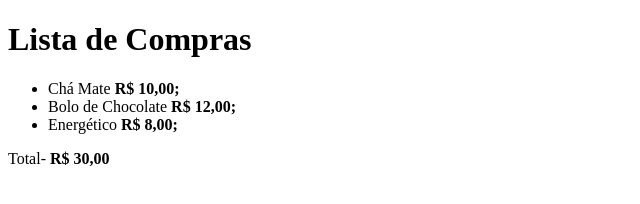
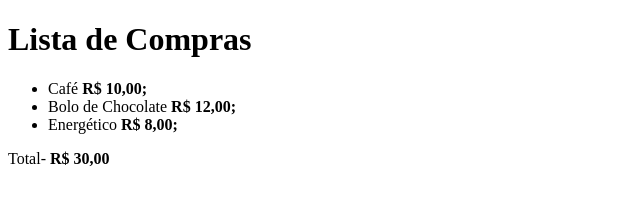
Before and after one commit to V1tor-Martins/aula-tabela, a plain HTML site: page index.html in a window 1280 px wide. Shown: the full height of the page, 0-640 px from the left. Drawn offline with Linux system fonts and the light colour scheme.

Commit message:
mudei de cha mate para cafe

```diff
--- a/index.html
+++ b/index.html
@@ -13,7 +13,7 @@
     <h1>Lista de Compras</h1>
 
     <ul>
-        <li>Chá Mate <strong>R$ 10,00;</strong></li>
+        <li>Café <strong>R$ 10,00;</strong></li>
         <li>Bolo de Chocolate <strong>R$ 12,00;</strong></li>
         <li>Energético <strong>R$ 8,00;</strong></li>
     </ul>
```
